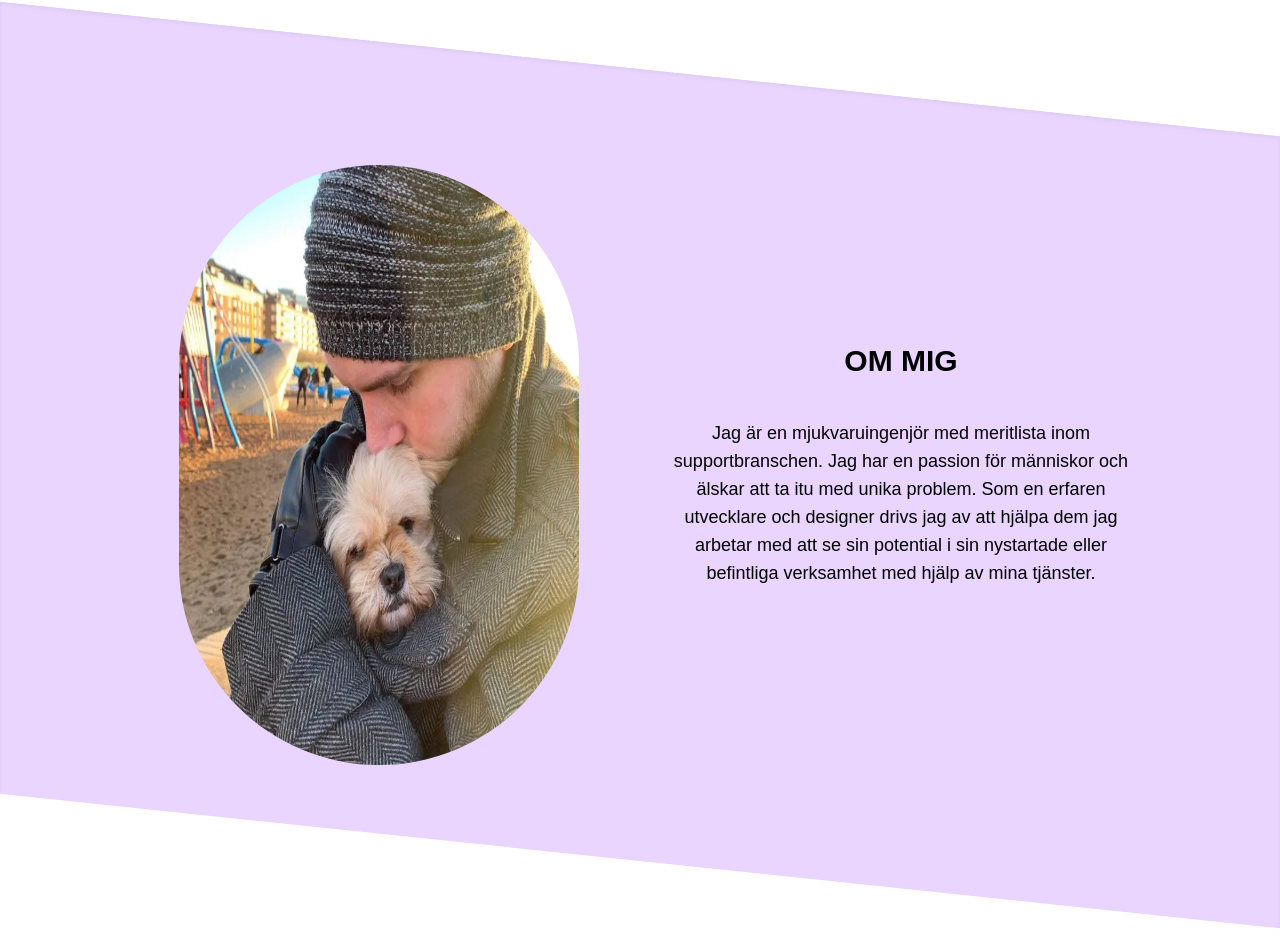
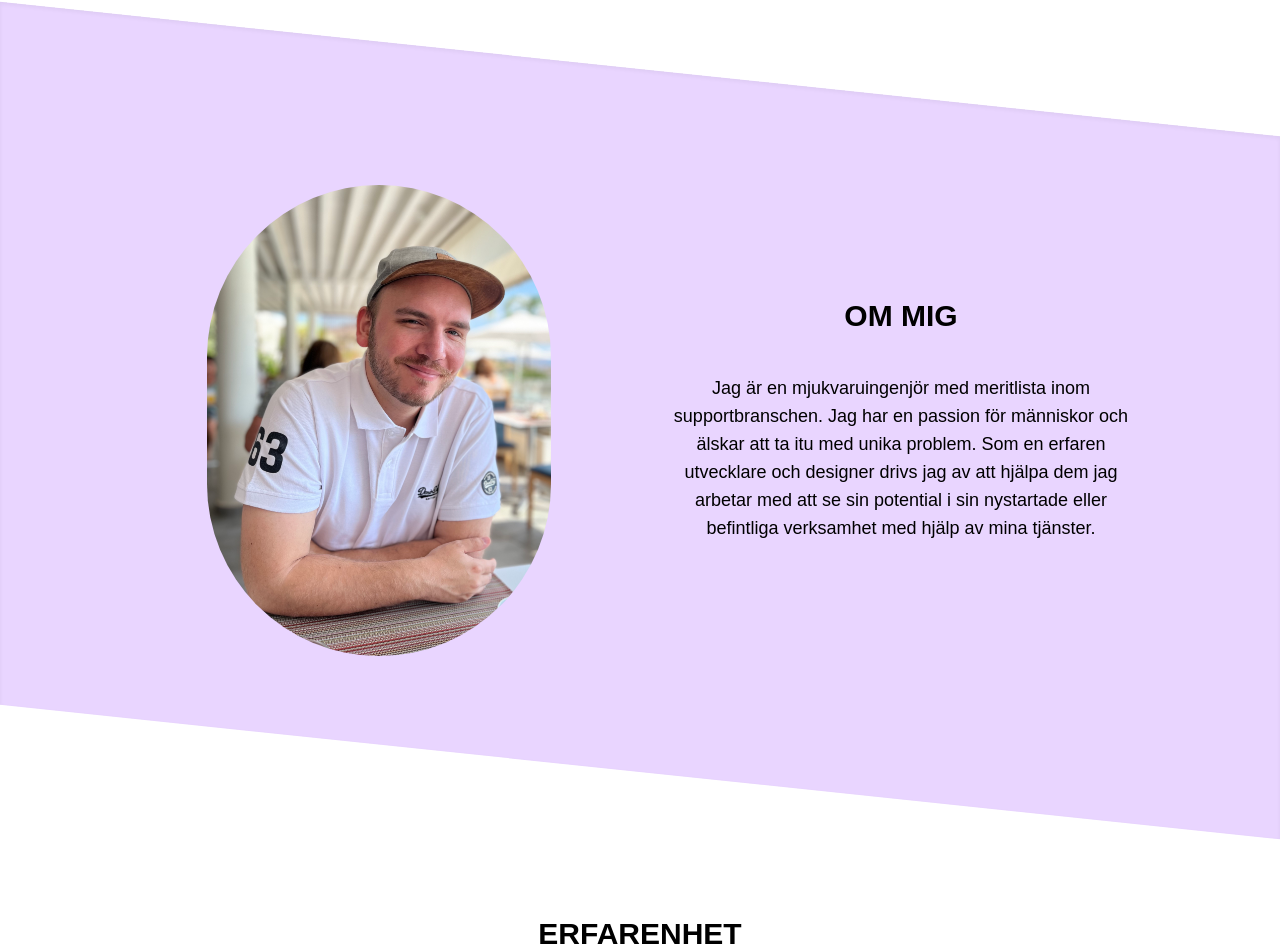
Before and after one commit to jimodelid/portfolio, a Next.js app: page / in a window 1280 px wide. Shown: the part 579-1531 px from the top of the page. Built offline with nearby package versions, Linux system fonts and the light colour scheme.

Commit message:
design changes

```diff
--- a/pages/index.js
+++ b/pages/index.js
@@ -35,11 +35,10 @@ export default function Home() {
         <div className="bg-purple-200 py-24 px-10 skew-y-6 shadow-inner flex justify-center">
           <div className="sm:flex  max-w-5xl -skew-y-6">
             <div className="w-full sm:w-1/2 flex justify-center">
-              <Image
-                className="rounded-full transition ease-in-out duration-1000 hover:scale-75"
-                src="/profile_pic.webp"
-                width="400"
-                height="600"
+              <img
+                className="rounded-full p-5 max-w-sm"
+                alt="Jim Odelid"
+                src="/profile2.jpg"
               />
             </div>
             <div className="w-full sm:w-1/2 text-center flex justify-center items-center sm:ml-5">
@@ -47,7 +46,7 @@ export default function Home() {
                 <div className="w-full text-3xl uppercase font-semibold pt-10">
                   Om mig
                 </div>
-                <div className="text-lg py-4 sm:py-10 sm:px-5">
+                <div className="text-lg py-4 sm:py-10 px-5">
                   Jag är en mjukvaruingenjör med meritlista inom
                   supportbranschen. Jag har en passion för människor och älskar
                   att ta itu med unika problem. Som en erfaren utvecklare och
```
Also changed, not shown: public/profile2.jpg (added), 1 other file (tests, documents, lock files or other folders).
